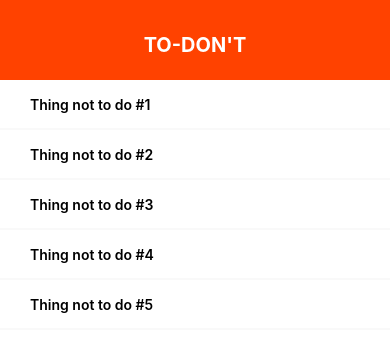
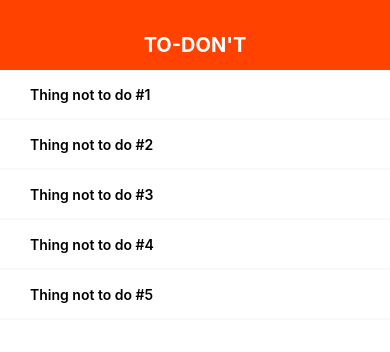
Before and after one commit to teamairship/react-native-primer, a React Native app: screen / in a window 390 px wide. Shown: the top 352 px of the page. Built offline with nearby package versions, Linux system fonts and the light colour scheme.

Commit message:
Add Platform

```diff
--- a/App.js
+++ b/App.js
@@ -1,6 +1,7 @@
 import React, { Component } from 'react';
 import {
   FlatList,
+  Platform,
   ScrollView,
   StatusBar,
   StyleSheet,
@@ -45,10 +46,10 @@ const styles = StyleSheet.create({
   },
   header: {
     backgroundColor: '#FF4200',
-    height: 80,
+    height: Platform.OS === 'ios' ? 80 : 70,
     justifyContent: 'center',
     alignItems: 'center',
-    paddingTop: 10
+    paddingTop: Platform.OS === 'ios' ? 10 : 20
   },
   headerText: {
     color: '#ffffff',
```
